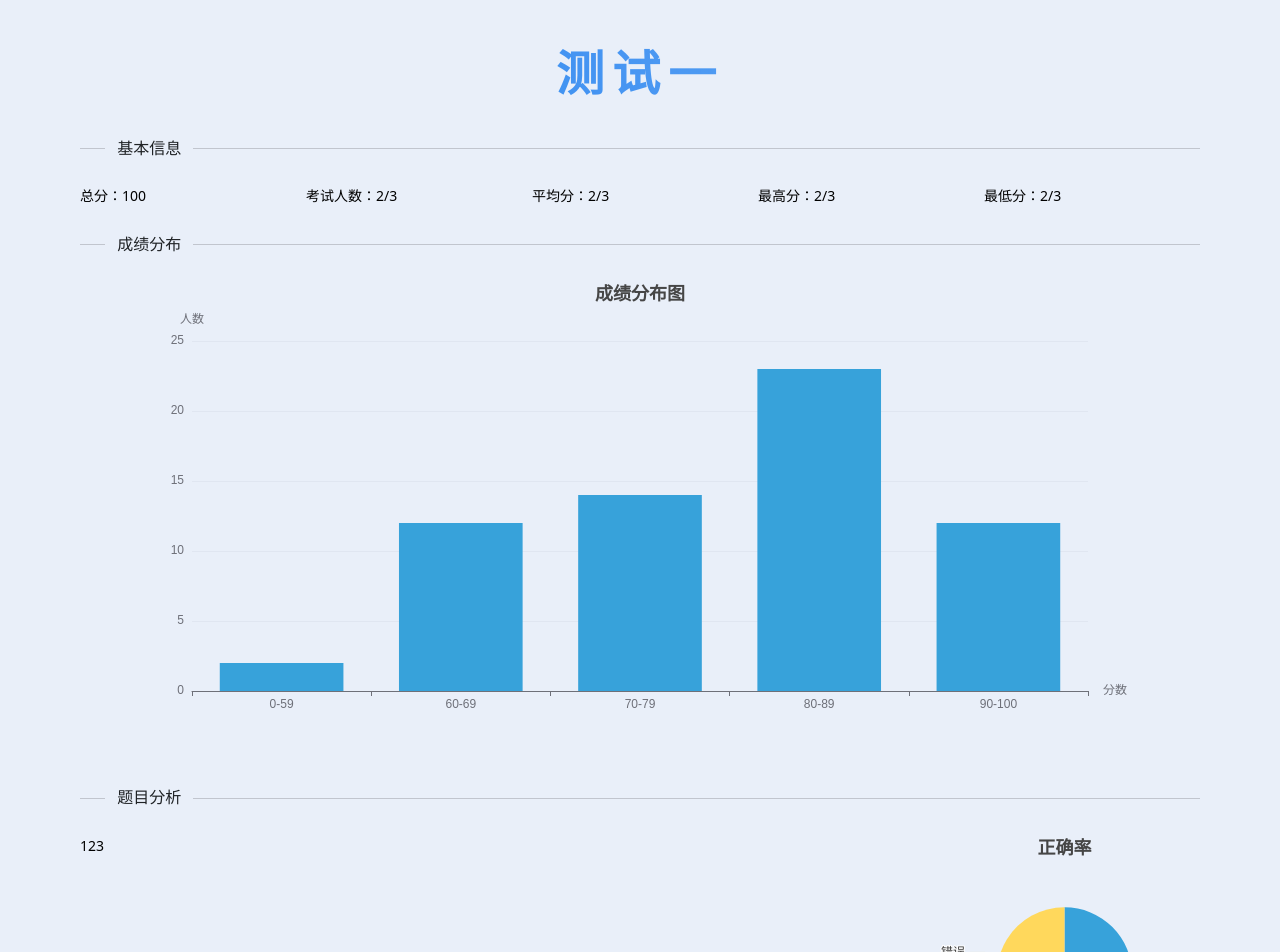
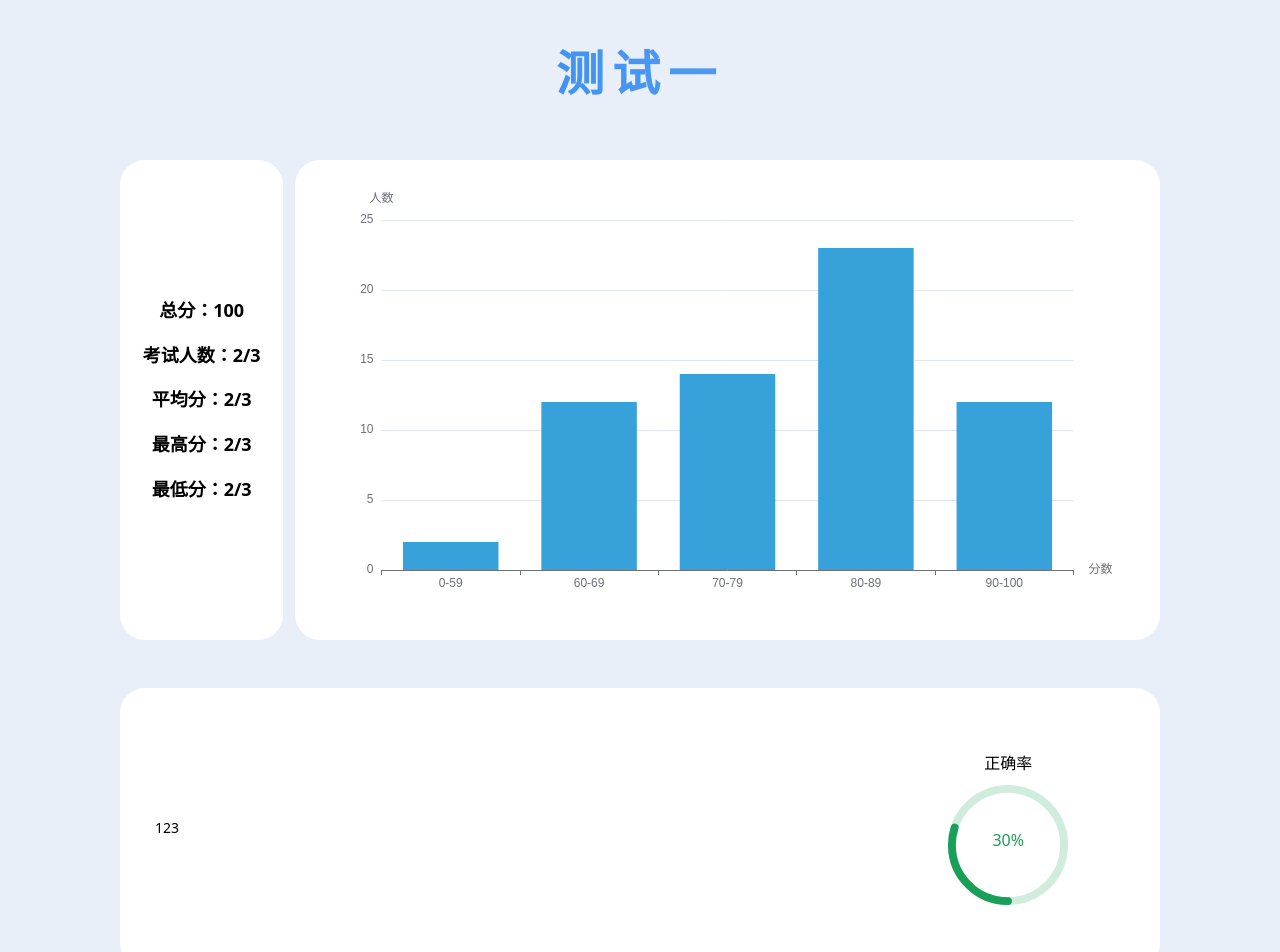
Before and after one commit to rktccn/exam-system-web, a Vue app: page /exam/1/analyze in a window 1280 px wide. Shown: the top 952 px of the page. Built offline with nearby package versions, Linux system fonts and the light colour scheme.

Commit message:
1 file modified

```diff
--- a/src/views/examAnalyze.vue
+++ b/src/views/examAnalyze.vue
@@ -2,8 +2,22 @@
   <main>
     <n-gradient-text type="info" class="examName"> 测试一 </n-gradient-text>
 
-    <n-divider title-placement="left">基本信息</n-divider>
+    <n-grid x-gap="12" :cols="6" class="base">
+      <n-gi class="base-info">
+        <span>总分：100</span>
+        <span>考试人数：2/3</span>
+        <span>平均分：2/3</span>
+        <span>最高分：2/3</span>
+        <span>最低分：2/3</span>
+      </n-gi>
 
+      <n-gi :span="5">
+        <v-chart class="gradeChart" :option="gradeOption" autoresize />
+      </n-gi>
+    </n-grid>
+
+    <!-- <n-divider title-placement="left">基本信息</n-divider> -->
+    <!--
     <div class="base-info">
       <n-grid x-gap="10" :cols="5">
         <n-gi>
@@ -25,16 +39,25 @@
     </div>
 
     <n-divider title-placement="left">成绩分布</n-divider>
-    <v-chart class="gradeChart" :option="gradeOption" autoresize />
+    <v-chart class="gradeChart" :option="gradeOption" autoresize /> -->
 
-    <n-divider title-placement="left"> 题目分析</n-divider>
+    <!-- <n-divider title-placement="left"> 题目分析</n-divider> -->
     <section>
       <n-grid x-gap="12" :cols="4" class="question">
         <n-gi :span="3">
           <div>123</div>
         </n-gi>
         <n-gi>
-          <v-chart class="accuracyChart" :option="accuracyOption" autoresize />
+          <div class="accuracy">
+            <span>正确率</span>
+            <n-progress
+              type="circle"
+              :percentage="accuracy"
+              :color="themeVars.successColor"
+              :rail-color="changeColor(themeVars.successColor, { alpha: 0.2 })"
+              :indicator-text-color="themeVars.successColor"
+            />
+          </div>
         </n-gi>
       </n-grid>
     </section>
@@ -42,26 +65,19 @@
 </template>
 
 <script setup>
-import { NDivider, NGrid, NGi, NGradientText } from 'naive-ui';
+import { NDivider, NGrid, NGi, NGradientText, NProgress } from 'naive-ui';
+import { changeColor } from 'seemly';
+import { useThemeVars } from 'naive-ui';
 import { use } from 'echarts/core';
 import { CanvasRenderer } from 'echarts/renderers';
-import { BarChart, PieChart } from 'echarts/charts';
-import {
-  GridComponent,
-  TooltipComponent,
-  TitleComponent,
-} from 'echarts/components';
+import { BarChart } from 'echarts/charts';
+import { GridComponent, TooltipComponent } from 'echarts/components';
 import VChart, { THEME_KEY } from 'vue-echarts';
 import { ref, provide } from 'vue';
 
-use([
-  CanvasRenderer,
-  TooltipComponent,
-  GridComponent,
-  TitleComponent,
-  BarChart,
-  PieChart,
-]);
+const themeVars = useThemeVars();
+
+use([CanvasRenderer, TooltipComponent, GridComponent, BarChart]);
 
 provide(THEME_KEY, 'light');
 
@@ -101,56 +117,67 @@ const gradeOption = ref({
   },
 });
 
-const accuracyOption = ref({
-  title: {
-    text: '正确率',
-    left: 'center',
-  },
-  tooltip: {
-    trigger: 'item',
-  },
-  series: [
-    {
-      type: 'pie',
-      radius: '50%',
-      data: [
-        { value: 1048, name: '正确' },
-        { value: 735, name: '错误' },
-      ],
-      emphasis: {
-        itemStyle: {
-          shadowBlur: 10,
-          shadowOffsetX: 0,
-          shadowColor: 'rgba(0, 0, 0, 0.5)',
-        },
-      },
-    },
-  ],
-});
+const accuracy = ref(30);
 </script>
 
 <style lang="scss">
 main {
-  padding: 35px 80px;
+  padding: 35px 120px;
 
   .examName {
     display: block;
+    margin-bottom: 48px;
     font-size: 48px;
     font-weight: bolder;
     text-align: center;
     letter-spacing: 8px;
   }
 
+  .base {
+    margin-bottom: 48px;
+
+    .base-info {
+      display: flex;
+      flex-direction: column;
+      align-items: center;
+      justify-content: center;
+      background-color: #fff;
+      border-radius: 25px;
+
+      > * {
+        margin: 8px 0;
+        font-size: 18px;
+        font-weight: bolder;
+      }
+    }
+
+    .gradeChart {
+      height: 480px;
+      background-color: #fff;
+      border-radius: 25px;
+    }
+  }
+
   .question {
+    box-sizing: border-box;
+    align-items: center;
+    margin: 8px 0;
+    padding: 25px 35px;
     height: 280px;
+
+    background-color: #fff;
+    border-radius: 25px;
+
+    .accuracy {
+      display: flex;
+      flex-direction: column;
+      align-items: center;
+
+      span {
+        margin-bottom: 8px;
+        font-size: 16px;
+      }
+    }
   }
 }
-
-.gradeChart {
-  height: 480px;
-}
-
-.accuracyChart {
-  height: 100%;
-}
 </style>
```
